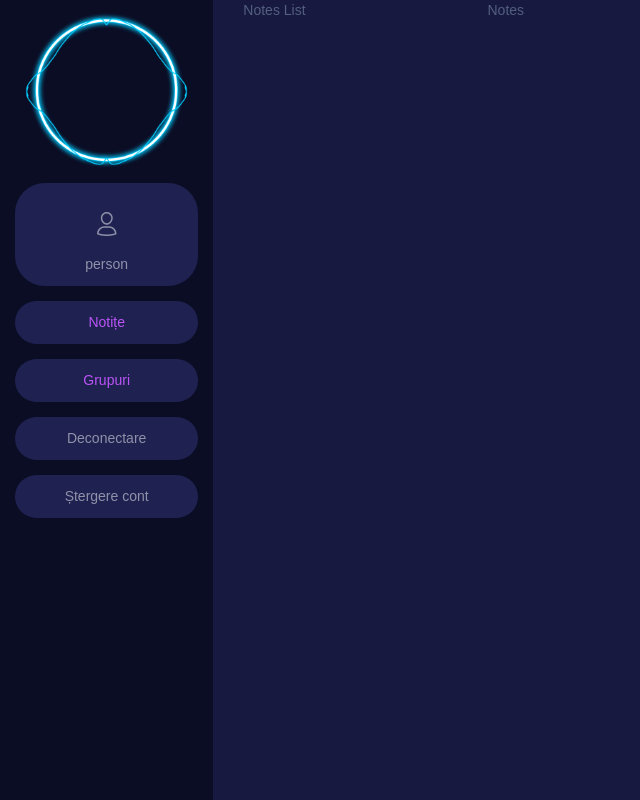
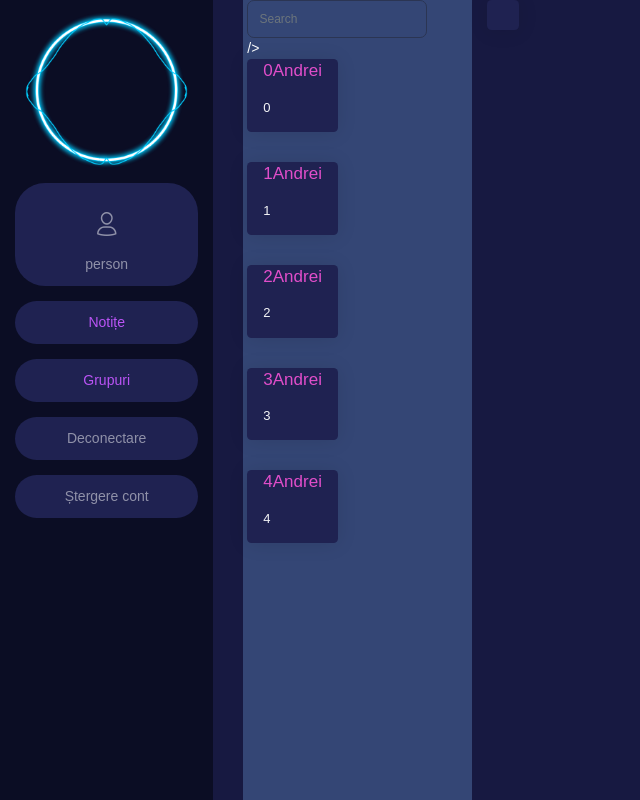
Before and after one commit to xdenisax/Codella, a React (Create React App) app in the folder front/: page /notite in a window 1280 px wide. Shown: the whole page, without its empty margins (0-640 px from the left). Built offline with nearby package versions, Linux system fonts and the light colour scheme.

Commit message:
Added Notes List + search

```diff
--- a/front/src/App.js
+++ b/front/src/App.js
@@ -12,6 +12,7 @@ import Groups from "./components/groups/Groups";
 import GroupsList from "./components/groups/GroupsList";
 import Login from "./components/login/Login";
 import { Row, Col } from "reactstrap";
+import NavigationNotes from "./components/notes/NavigationNotes";
 
 class App extends Component {
   render() {
@@ -32,7 +33,7 @@ class App extends Component {
                 <div>
                   <Row>
                     <Col md="3">
-                      <NotesList />
+                      <NavigationNotes />
                     </Col>
                     <Notes />
                   </Row>
--- /dev/null
+++ b/front/src/components/notes/NavigationNotes.js
@@ -0,0 +1,56 @@
+import React from "react";
+import { Nav, NavItem } from "reactstrap";
+import SearchBox from "../searchBox/SearchBox";
+import NotesList from "./NotesList";
+import Notes from "./Notes";
+class NavigationNotes extends React.Component {
+  constructor() {
+    super();
+    this.state = {
+      notes: [],
+      searchfield: ""
+    };
+  }
+
+  componentDidMount() {
+      var a =[];
+    for (let i = 0; i < 5; i++)
+     a.push(<Notes title={i + "Andrei"} date={i} />);
+     this.setState({notes:a});
+  };
+
+  onSearchChange = event => {
+    this.setState({ searchfield: event.target.value });
+  };
+
+
+
+
+  render() {
+
+    const filter = this.state.notes.filter(note=>{
+
+        return note.props.title.toLowerCase().includes(this.state.searchfield.toLowerCase());
+    });
+    console.log("state", this.state.notes);
+    if(this.state.notes.length === 0){
+        return <h1>Page is Loading</h1>
+    }else{
+    return (
+      <div className="fullheight bg-default px-1">
+
+        <Nav>
+          <NavItem>
+            <SearchBox onChange={this.onSearchChange} />
+          </NavItem>
+          <NavItem>
+            <NotesList notes={ filter } />
+          </NavItem>
+        </Nav>
+      </div>
+    );
+  }
+}
+}
+
+export default NavigationNotes;
--- a/front/src/components/notes/Notes.js
+++ b/front/src/components/notes/Notes.js
@@ -1,10 +1,18 @@
 import React from "react";
+import {Card} from "reactstrap";
 import "./Notes.css";
 
-class Notes extends React.Component {
-  render() {
-    return <div>Notes</div>;
-  }
+const Notes = ({title, date})=>{
+
+    return(
+    <div>
+        <Card className = "btn-info px-3">
+          <h4 class="text-primary">{title}</h4>
+          <h5 class="text-secondary">{date}</h5>
+        </Card>
+    </div>
+    )
+
 }
 
 export default Notes;
--- a/front/src/components/notes/NotesList.js
+++ b/front/src/components/notes/NotesList.js
@@ -1,9 +1,21 @@
 import React from "react";
+import Notes from "./Notes";
 
-class NotesList extends React.Component {
-  render() {
-    return <div>Notes List</div>;
+
+const NotesList =({notes})=>{
+
+  console.log("notesList",notes);
+  const NoteComponent = notes.map((user, i)=>{
+      return <Notes key = {i} title = {notes[i].props.title} date= {notes[i].props.date} />
+    });
+
+
+    return (
+    <div>
+           {NoteComponent}
+    </div>
+    )
   }
-}
+
 
 export default NotesList;
--- /dev/null
+++ b/front/src/components/searchBox/SearchBox.js
@@ -0,0 +1,19 @@
+import React from 'react';
+import {Input} from 'reactstrap';
+
+const SearchBox =({onChange})=>
+{
+
+    return(
+        <div >
+             <Input
+               placeholder="Search" type="text"
+                onChange = {onChange}/>
+            />
+
+        </div>
+    );
+}
+
+
+export default SearchBox;
```
Also changed, not shown: 1 other file (tests, documents, lock files or other folders).
